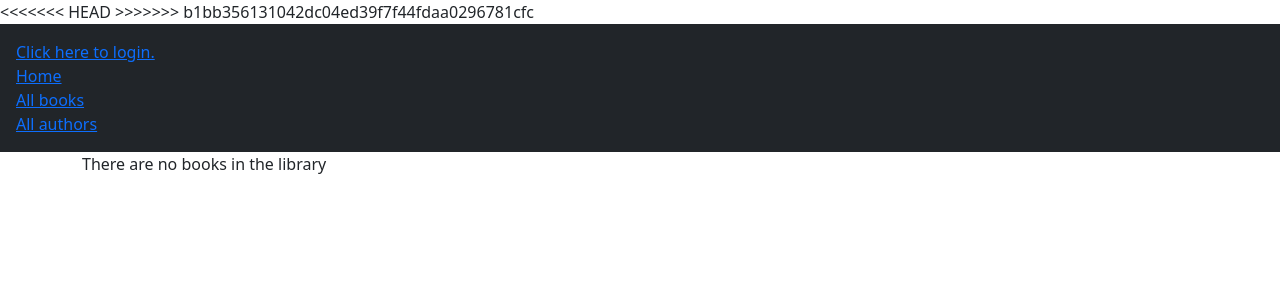
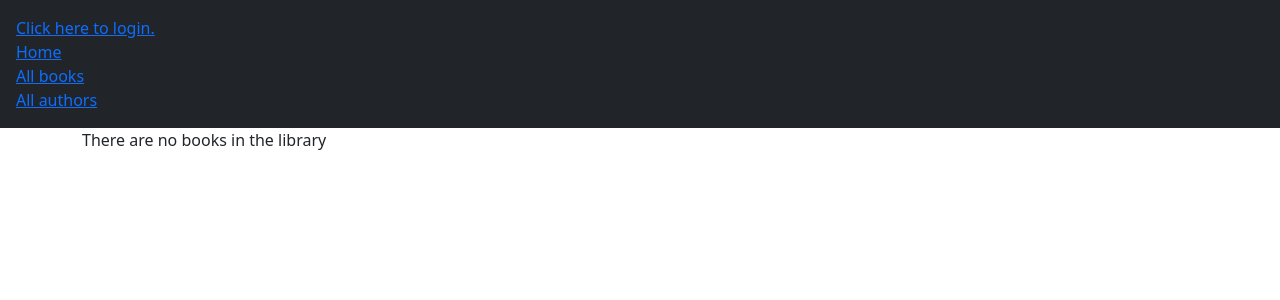
Before and after one commit to billibon80/PFOC, a Django app: page /books/ in a window 1280 px wide. Shown: the top 300 px of the page. Run offline with Django 3.2, Linux system fonts and the light colour scheme; data that the repository does not hold is empty; some libraries are stand-ins or nearby versions.

Commit message:
layout changed

```diff
--- a/homepage/templates/homepage/layout.html
+++ b/homepage/templates/homepage/layout.html
@@ -2,10 +2,9 @@
 <html lang="en">
 <head>
     <meta charset="UTF-8">
-<<<<<<< HEAD
-    {% block title %} <title>333 nsjs</title> {% endblock %}
 
->>>>>>> b1bb356131042dc04ed39f7f44fdaa0296781cfc
+    {% block title %} <title>Партизанский 1234-</title> {% endblock %}
+
   <meta name="viewport" content="width=device-width, initial-scale=1">
   <link href="https://cdn.jsdelivr.net/npm/bootstrap@5.1.3/dist/css/bootstrap.min.css" rel="stylesheet" integrity="sha384-1BmE4kWBq78iYhFldvKuhfTAU6auU8tT94WrHftjDbrCEXSU1oBoqyl2QvZ6jIW3" crossorigin="anonymous">
   <script src="https://cdn.jsdelivr.net/npm/@popperjs/core@2.10.2/dist/umd/popper.min.js" integrity="sha384-7+zCNj/IqJ95wo16oMtfsKbZ9ccEh31eOz1HGyDuCQ6wgnyJNSYdrPa03rtR1zdB" crossorigin="anonymous"></script>
```
